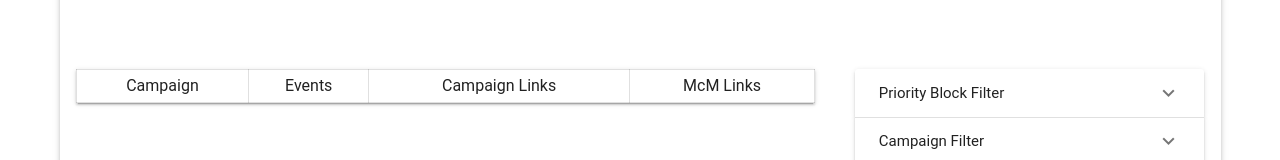
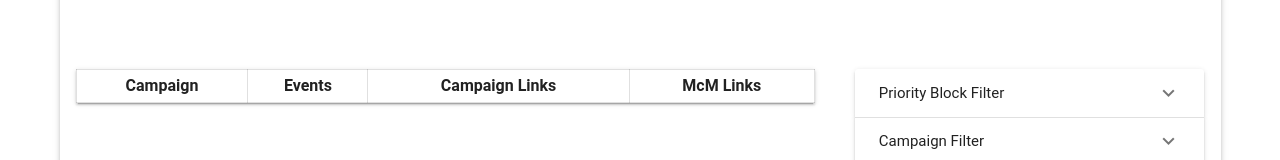
Before and after one commit to cms-PdmV/homepage, a Vue app: page / in a window 1280 px wide. Shown: the part 494-654 px from the top of the page. Built offline with nearby package versions, Linux system fonts and the light colour scheme; a small style sheet from the web is missing.

Commit message:
Reduce gaps in filters, add total number

```diff
--- a/package.json
+++ b/package.json
@@ -15,7 +15,7 @@
     "js-md5": "^0.7.3",
     "roboto-fontface": "*",
     "vue": "^2.6.10",
-    "vuetify": "^2.0.0"
+    "vuetify": "^2.1.1"
   },
   "devDependencies": {
     "@vue/cli-plugin-babel": "^3.11.0",
--- a/src/components/plot/PdmVBarChart.vue
+++ b/src/components/plot/PdmVBarChart.vue
@@ -182,8 +182,8 @@
                })
                .remove()
 
+        }
         chart.selectAll('.legend.bar').remove()
-        }
 
         let component = this;
         let tooltip = this.plot.tooltip;
@@ -257,15 +257,48 @@
                         'color': this.plotData.data[campaignName]['color'],
                         'class': this.plotData.data[campaignName]['class'],
                         'x': legendCircleX,
-                        'sum': d3.sum(this.plotData.data[campaignName]['values'])}
+                        'sum': this.plotData.data[campaignName]['sum'],
+                        'niceSum': this.plotData.data[campaignName]['niceSum']}
 
-            item['niceSum'] = this.formatBigNumber(item['sum'])
             campaignColors.push(item)
           }
           campaignColors.sort(function(a, b) { return a.sum > b.sum ? -1 : 1})
           for (let item of campaignColors) {
             item['y'] = legendCircleY;
-            legendCircleY += 20;
+            legendCircleY += 18;
+          }
+          if (campaignColors.length > 1 && this.plotData.summary.monteCarloSum > 0 && this.plotData.summary.rerecoSum > 0) {
+            campaignColors.push({'name': 'Total Monte Carlo',
+                                 'color': 'white',
+                                 'class': 'summary-bubble',
+                                 'x': legendCircleX,
+                                 'y': legendCircleY,
+                                 'sum': this.plotData.summary.monteCarloSum,
+                                 'niceSum': this.plotData.summary.monteCarloNiceSum,
+            })
+            legendCircleY += 18;
+          }
+          if (campaignColors.length > 1 && this.plotData.summary.monteCarloSum > 0 && this.plotData.summary.rerecoSum > 0) {
+            campaignColors.push({'name': 'Total Data ReReco',
+                                 'color': 'white',
+                                 'class': 'summary-bubble',
+                                 'x': legendCircleX,
+                                 'y': legendCircleY,
+                                 'sum': this.plotData.summary.rerecoSum,
+                                 'niceSum': this.plotData.summary.rerecoNiceSum,
+            })
+            legendCircleY += 18;
+          }
+          if (campaignColors.length > 1 && (this.plotData.summary.monteCarloSum > 0 || this.plotData.summary.rerecoSum > 0)) {
+            campaignColors.push({'name': 'Total',
+                                 'color': 'white',
+                                 'class': 'summary-bubble',
+                                 'x': legendCircleX,
+                                 'y': legendCircleY,
+                                 'sum': this.plotData.summary.monteCarloSum + this.plotData.summary.rerecoSum,
+                                 'niceSum': this.plotData.summary.totalNiceSum,
+            })
+            legendCircleY += 18;
           }
 
           var legendCircle = this.plot.chart.selectAll("circle")
@@ -280,13 +313,19 @@
                       .style("fill", function (d) { return d.color; })
                       .attr('display', 'none')
                       .on('mousemove', function(d) {
+                        if (d.class !== 'summary-bubble') {
                           component.eventBus.$emit('campaignHover', d)
+                        }
                       })
                       .on('mouseout', function(d) {
+                        if (d.class !== 'summary-bubble') {
                           component.eventBus.$emit('campaignHover', undefined)
+                        }
                       })
                       .on('mousedown', function(d) {
+                        if (d.class !== 'summary-bubble') {
                           component.eventBus.$emit('campaignClick', d);
+                        }
                       })
                       .transition()
                       .delay(500)
@@ -299,13 +338,19 @@
                       .attr('class', function(d) { return 'legend bar ' + d.class; })
                       .attr('display', 'none')
                       .on('mousemove', function(d) {
+                        if (d.class !== 'summary-bubble') {
                           component.eventBus.$emit('campaignHover', d)
+                        }
                       })
                       .on('mouseout', function(d) {
+                        if (d.class !== 'summary-bubble') {
                           component.eventBus.$emit('campaignHover', undefined)
+                        }
                       })
                       .on('mousedown', function(d) {
-                        component.eventBus.$emit('campaignClick', d);
+                        if (d.class !== 'summary-bubble') {
+                          component.eventBus.$emit('campaignClick', d)
+                        }
                       })
                       .transition()
                       .delay(500)
@@ -413,6 +458,12 @@
     cursor: pointer;
   }
 
+  .summary-bubble {
+    cursor: auto;
+    fill: rgba(0, 0, 0, 0.6);
+    font-style: italic;
+  }
+
   @media only screen and (max-width: 600px) {
     .tooltip {
       display: none;
--- a/src/components/plot/PdmVPlot.vue
+++ b/src/components/plot/PdmVPlot.vue
@@ -15,7 +15,6 @@
         <div class="pa-2">
           <PdmVTable
             :plotData="plotData"
-            :fetchedData="fetchedData"
             :eventBus="bus">
           </PdmVTable>
         </div>
@@ -47,7 +46,7 @@ export default {
   data () {
     return {
       bus: new Vue(),
-      plotData: {},
+      plotData: {'summary': {}},
     }
   },
   created () {
@@ -75,6 +74,8 @@ export default {
   methods: {
     prepareData(filters) {
       var newData = {}
+      var monteCarloSum = 0;
+      var rerecoSum = 0;
       for (let campaignName of filters.campaigns) {
         let campaignData = this.fetchedData.data[campaignName];
         let md5CampaignName = md5(campaignName);
@@ -83,11 +84,13 @@ export default {
         var campaign = {'name': campaignName,
                         'class': campaignClass,
                         'color': campaignColor,
-                        'values': new Array(this.fetchedData.timestamps.length - 1).fill(0)}
+                        'values': new Array(this.fetchedData.timestamps.length - 1).fill(0),
+                        'pwgs': []}
         for (let pwg of filters.pwgs) {
           if (!(pwg in campaignData)) {
             continue
           }
+          campaign['pwgs'].push(pwg);
           for (let blockName of filters.blocks) {
             if (!(blockName in campaignData[pwg])) {
               continue
@@ -99,11 +102,25 @@ export default {
         }
         campaign['sum'] = d3.sum(campaign.values);
         if (campaign['sum'] > 0) {
+          if (campaign['pwgs'].length === 1 && campaign['pwgs'][0].toLowerCase() === 'rereco') {
+            campaign['type'] = 'rereco'
+            rerecoSum += campaign['sum']
+          } else {
+            campaign['type'] = 'mc'
+            monteCarloSum += campaign['sum']
+          }
           campaign['niceSum'] = this.formatBigNumber(campaign['sum'])
           newData[campaignName] = campaign;
         }
       }
-      this.plotData = {'data': newData, 'timestamps': this.fetchedData.timestamps}
+      this.plotData = {'data': newData,
+                       'timestamps': this.fetchedData.timestamps,
+                       'summary': {'monteCarloSum': monteCarloSum,
+                                   'monteCarloNiceSum': this.formatBigNumber(monteCarloSum),
+                                   'rerecoSum': rerecoSum,
+                                   'rerecoNiceSum': this.formatBigNumber(rerecoSum),
+                                   'totalSum': monteCarloSum + rerecoSum,
+                                   'totalNiceSum': this.formatBigNumber(monteCarloSum + rerecoSum)}}
     },
     stringToColor(str) {
       var hash1 = 0;
--- a/src/components/plot/PdmVTable.vue
+++ b/src/components/plot/PdmVTable.vue
@@ -1,7 +1,7 @@
 <template>
   <table style="width:100%" class="elevation-2">
     <tr>
-      <td>Campaign</td><td>Events</td><td>Campaign Links</td><td>McM Links</td>
+      <th>Campaign</th><th>Events</th><th>Campaign Links</th><th>McM Links</th>
     </tr>
     <tr v-for="campaignData in rows"
         :key="campaignData.name"
@@ -14,10 +14,22 @@
       <td><a target="_blank" :href="'https://cms-pdmv.cern.ch/pmp/historical?r=' + campaignData.name">pMp</a>&nbsp;
           <a target="_blank" :href="'https://twiki.cern.ch/twiki/bin/view/CMS/' + campaignData.name">TWiki</a></td>
       <td>
-        <span v-for="pwgName in campaignPwgs[campaignData.name]">
+        <span v-if="campaignData.data.type !== 'rereco'" v-for="pwgName in campaignData.data.pwgs">
           <a target="_blank" :href="'https://cms-pdmv.cern.ch/mcm/requests?member_of_campaign=' + campaignData.name + '&pwg=' + pwgName">{{pwgName}}</a>&nbsp;
         </span>
       </td>
+    </tr>
+    <tr style="opacity: 0.6" v-if="rows.length > 1 && plotData.summary.monteCarloSum > 0 && plotData.summary.rerecoSum > 0">
+      <td style="text-align: left; word-break: break-all;"><i>Total Monte Carlo</i></td>
+      <td style="text-align: right;"><b>{{plotData.summary.monteCarloNiceSum}}</b></td>
+    </tr>
+    <tr style="opacity: 0.6" v-if="rows.length > 1 && plotData.summary.monteCarloSum > 0 && plotData.summary.rerecoSum > 0">
+      <td style="text-align: left; word-break: break-all;"><i>Total Data ReReco</i></td>
+      <td style="text-align: right;"><b>{{plotData.summary.rerecoNiceSum}}</b></td>
+    </tr>
+    <tr style="opacity: 0.6" v-if="rows.length > 1 && (plotData.summary.monteCarloSum > 0 || plotData.summary.rerecoSum > 0)">
+      <td style="text-align: left; word-break: break-all;"><i>Total</i></td>
+      <td style="text-align: right;"><b>{{plotData.summary.totalNiceSum}}</b></td>
     </tr>
   </table>
 </template>
@@ -34,17 +46,12 @@
     data () {
       return {
         rows: [],
-        campaignPwgs: {},
         hoverCampaignClass: undefined,
         filterPwgs: [],
       }
     },
     props: {
       plotData: {
-        type: Object,
-        default: () => {}
-      },
-      fetchedData: {
         type: Object,
         default: () => {}
       },
@@ -72,9 +79,6 @@
         this.rows = [];
         for (let campaignName in this.plotData.data) {
           this.rows.push({'name': campaignName, 'data': this.plotData.data[campaignName]})
-        }
-        for (let campaignName in this.fetchedData.data) {
-          this.campaignPwgs[campaignName] = Object.keys(this.fetchedData.data[campaignName]).filter(el => this.filterPwgs.includes(el))
         }
         this.rows = this.rows.sort(function(a, b) { return a.data.sum > b.data.sum ? -1 : 1})
       }
```
Also changed, not shown: src/components/plot/PdmVPlotFilter.vue (+28 -8 lines), 1 other file (tests, documents, lock files or other folders). Lines whose indentation alone changed are shown as unchanged.
